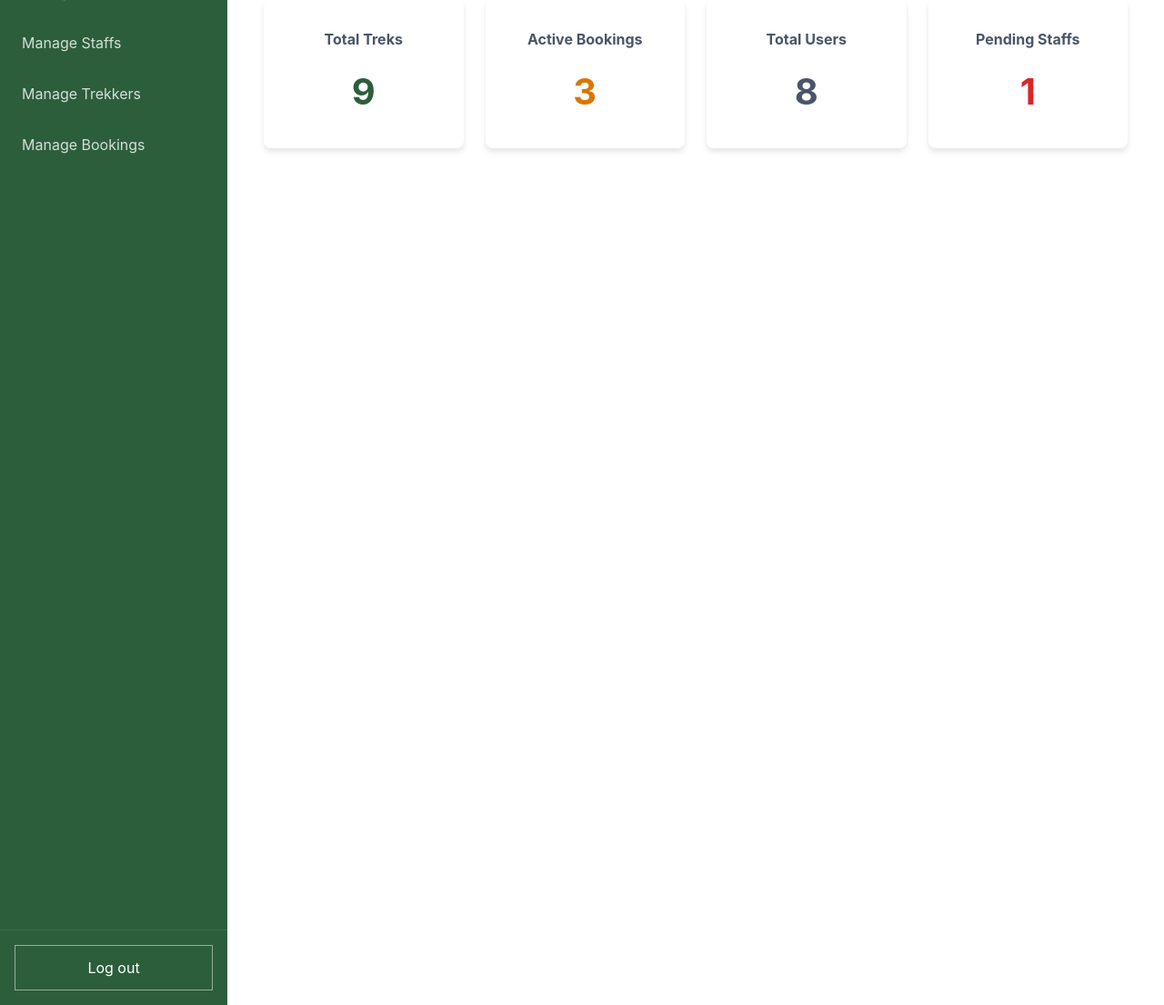
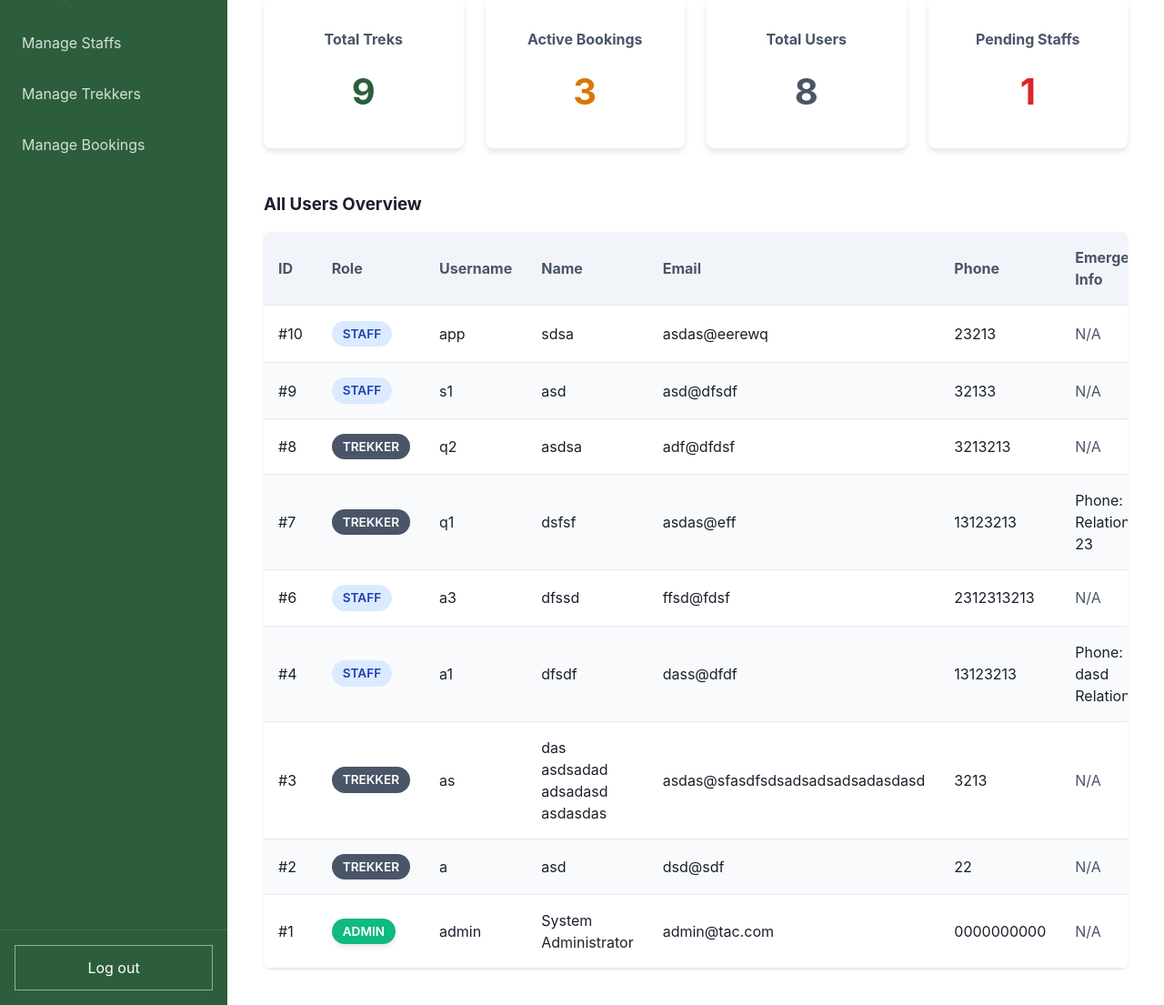
Before and after one commit to BhagyaJyoti22006/TrekAarohan-Classic, a Flask app: page /admin/dashboard in a window 1280 px wide. Shown: the part 169-1274 px from the top of the page at 91% size. Run offline with Flask 3, Linux system fonts and the light colour scheme; a user stored in the database is signed in; data comes from the database, SQL or seed files in the repository; both versions use the stored data as it was after the commit.

Commit message:
Admin Views User Data

```diff
--- a/app.py
+++ b/app.py
@@ -97,7 +97,8 @@ def create_app():
         bookings = Booking.query.filter_by(status='booked').count()
         users = User.query.filter(User.role.in_([0, 1])).count()
         pendings = User.query.filter_by(role=1, is_approved=False).count()
-        return render_template("admin_dashboard.html", total_treks=treks, total_bookings=bookings, total_users=users, pending_staffs=pendings)
+        all_users = User.query.order_by(User.id.desc()).all()
+        return render_template("admin_dashboard.html", total_treks=treks, total_bookings=bookings, total_users=users, pending_staffs=pendings, all_users=all_users)
 
     @app.route("/admin/treks")
     @login_required
--- a/templates/admin_dashboard.html
+++ b/templates/admin_dashboard.html
@@ -23,4 +23,62 @@
             <p style="font-size: 2.5rem; font-weight: bold; margin: 0; color: var(--danger-color);">{{ pending_staffs }}</p>
         </div>
     </div>
+
+    <!-- Master Users Table -->
+    <h3 style="margin-top: 3rem; margin-bottom: 1rem; color: var(--text-color);">All Users Overview</h3>
+    <div class="data-table-wrapper">
+        <table class="data-table">
+            <thead>
+                <tr>
+                    <th>ID</th>
+                    <th>Role</th>
+                    <th>Username</th>
+                    <th>Name</th>
+                    <th>Email</th>
+                    <th>Phone</th>
+                    <th>Emergency Info</th>
+                    <th>Status</th>
+                </tr>
+            </thead>
+            <tbody>
+                {% for u in all_users %}
+                <tr>
+                    <td>#{{ u.id }}</td>
+                    <td>
+                        {% if u.role == 2 %}
+                            <span class="badge badge-special">Admin</span>
+                        {% elif u.role == 1 %}
+                            <span class="badge badge-ongoing">Staff</span>
+                        {% else %}
+                            <span class="badge badge-completed" style="background-color: var(--secondary-color); color: white;">Trekker</span>
+                        {% endif %}
+                    </td>
+                    <td>{{ u.username }}</td>
+                    <td>{{ u.name }}</td>
+                    <td>{{ u.email }}</td>
+                    <td>{{ u.phone if u.phone else "N/A" }}</td>
+                    <td>
+                        {% if not u.emergency_phone and not u.emergency_relation %}
+                            <span style="color: var(--secondary-color);">N/A</span>
+                        {% else %}
+                            Phone: {{ u.emergency_phone if u.emergency_phone else "N/A" }}<br>
+                            Relation: {{ u.emergency_relation if u.emergency_relation else "N/A" }}
+                        {% endif %}
+                    </td>
+                    <td>
+                        {% if u.is_blacklisted %}
+                            <span class="badge badge-blacklisted">Blacklisted</span>
+                        {% elif u.role == 1 and not u.is_approved %}
+                            <span class="badge badge-pending">Pending</span>
+                        {% else %}
+                            <span class="badge badge-active">Active</span>
+                        {% endif %}
+                    </td>
+                </tr>
+                {% else %}
+                <tr><td colspan="8" style="text-align: center; color: var(--secondary-color);">No users found.</td></tr>
+                {% endfor %}
+            </tbody>
+        </table>
+    </div>
 {% endblock %}
```
Also changed, not shown: instance/tac.db.
